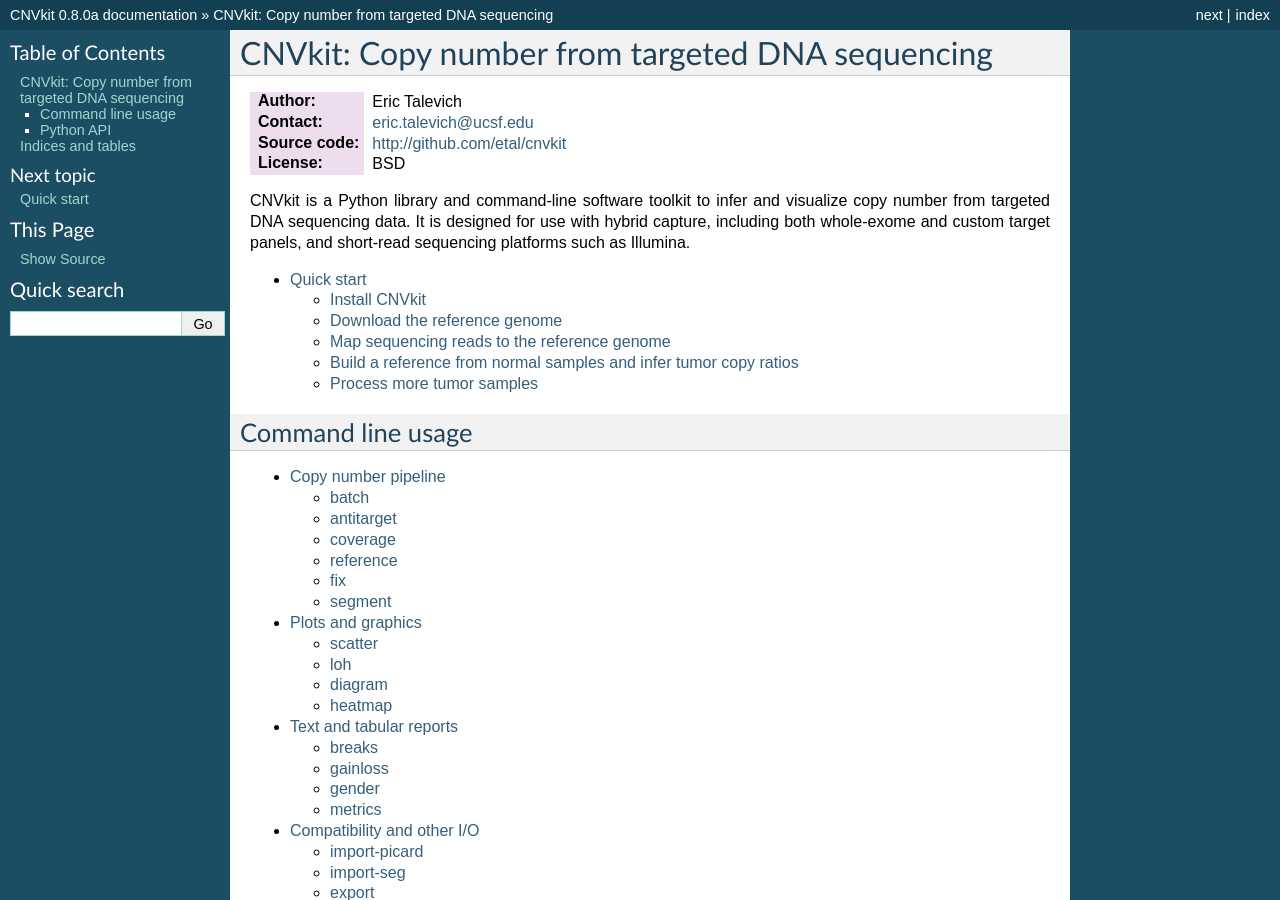
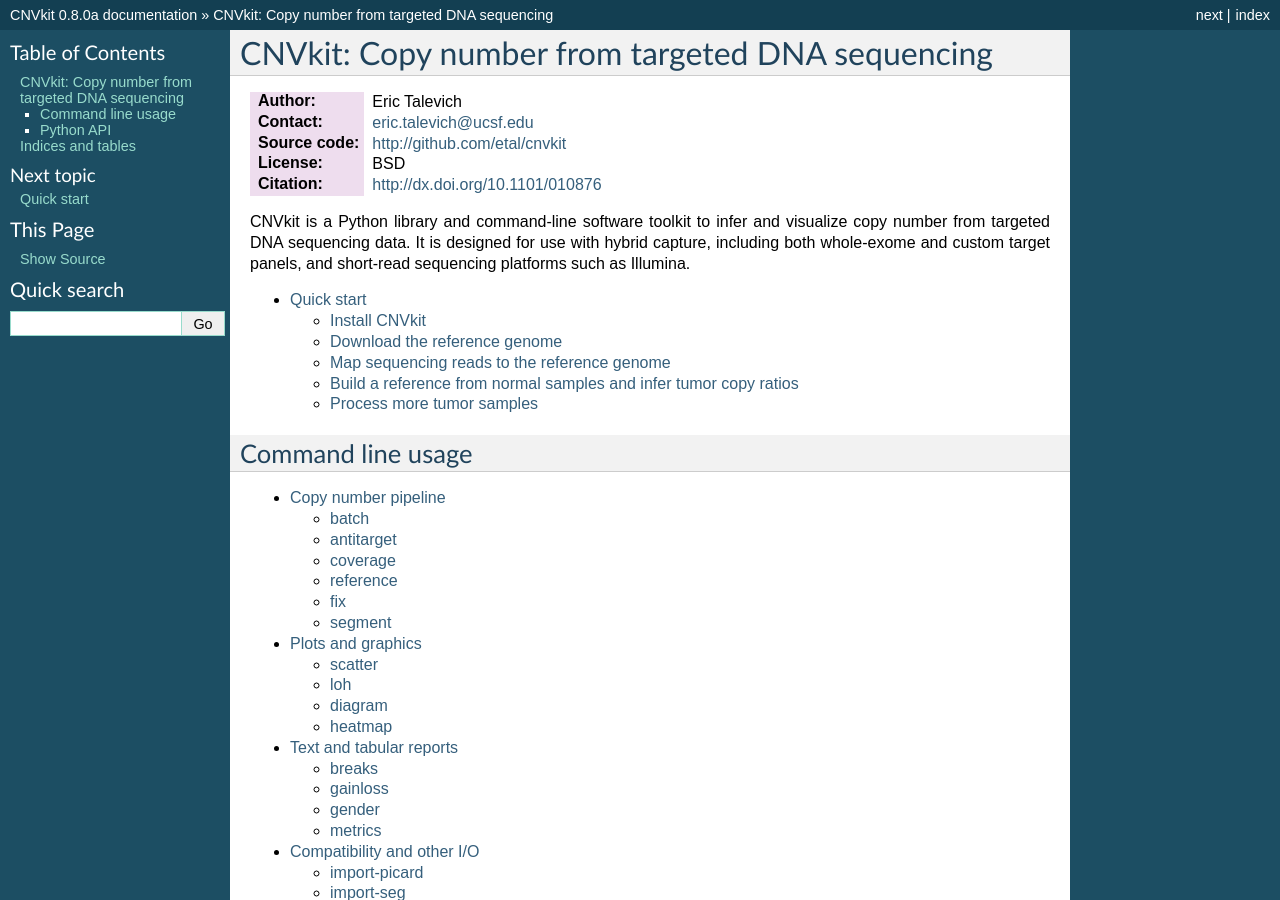
Before and after one commit to etal/cnvkit, a Sphinx documentation site: the page built from doc/index.rst, in a window 1280 px wide and 900 px high. Built offline with Sphinx 7.4.7, drawn with Linux system fonts in a browser that asks for light colours; some of the changed lines change nothing that is shown.

Commit message:
doc: added citation info

```diff
--- a/doc/index.rst
+++ b/doc/index.rst
@@ -5,6 +5,7 @@
 :Contact: eric.talevich@ucsf.edu
 :Source code: http://github.com/etal/cnvkit
 :License: BSD
+:Citation: http://dx.doi.org/10.1101/010876
 
 CNVkit is a Python library and command-line software toolkit to infer and
 visualize copy number from targeted DNA sequencing data. It is designed for use
```
